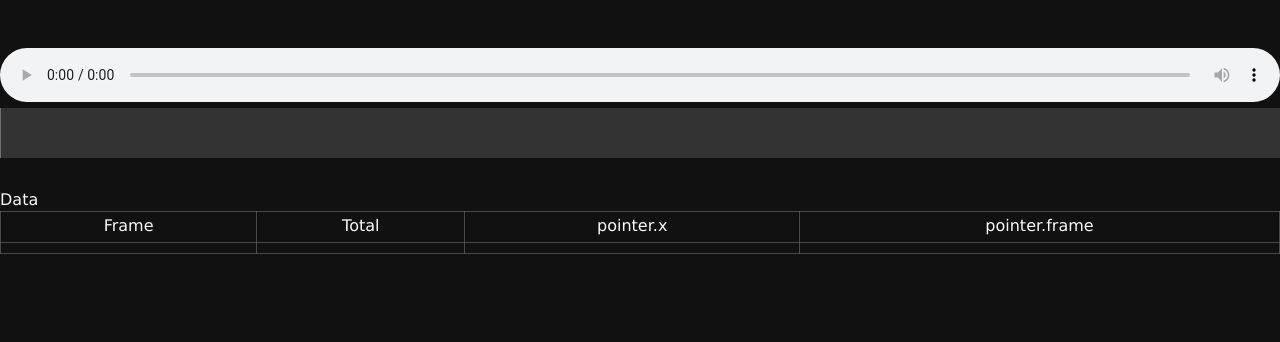
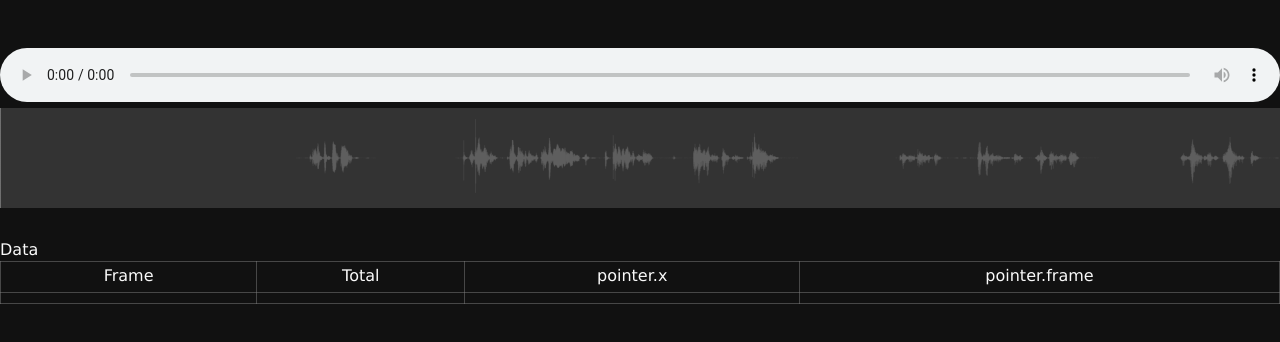
Before and after one commit to bboyle/audio-scrub, a plain HTML site: page index.html in a window 1280 px wide. Drawn offline with Linux system fonts and the light colour scheme.

Commit message:
display waveform

```diff
--- a/index.css
+++ b/index.css
@@ -20,7 +20,7 @@ audio {
 
 
 .scrubber {
-	--scrubber-height: 50px;
+	--scrubber-height: 100px;
 	--frame-width: calc(100% / var(--frames));
 	--frame-start: calc(var(--frame-width) * (var(--frame) - 1));
 	--frame-end: calc(var(--frame-width) * var(--frame));
@@ -46,6 +46,20 @@ audio {
 	touch-action: none;
 
 	position: relative;
+}
+
+
+.scrubber::after {
+	content: "";
+	position: absolute;
+	top: 0;
+	left: 0;
+	width: 100%;
+	height: 100%;
+	background: url(media/waveform.svg) no-repeat;
+	background-size: 100% 100%;
+	pointer-events: none;
+	opacity: 0.33;
 }
 
 
```
Also changed, not shown: media/waveform.svg (added).
